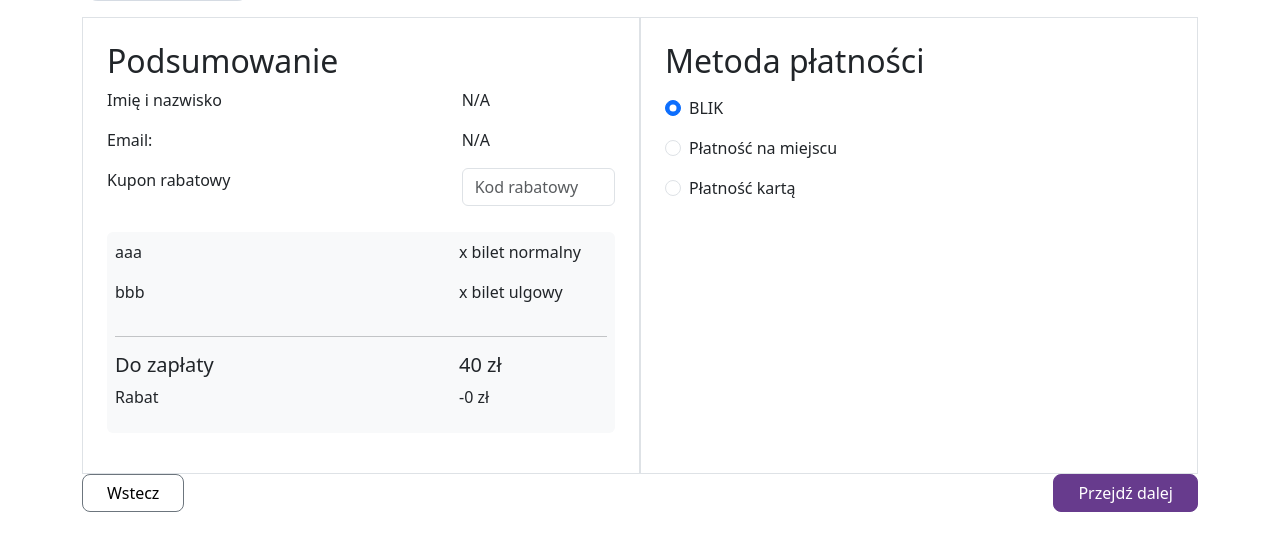
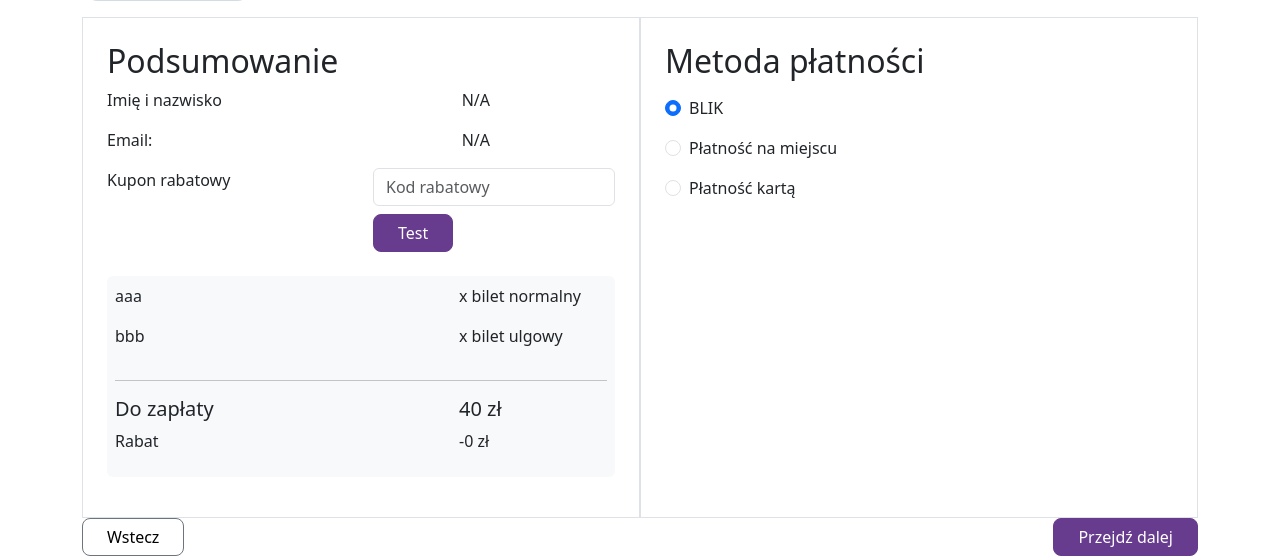
Before and after one commit to Rinkazuuka/Movie-Ticket-Sales-System, a Flask app: page /showing/1/personal/payment in a window 1280 px wide. Shown: the part 241-800 px from the top of the page. Run offline with Flask 3, Linux system fonts and the light colour scheme; tables that the repository leaves empty hold one stand-in row (values such as "Sample post"); grey boxes marked "Sample" are stand-in pictures; some libraries are stand-ins or nearby versions.

Commit message:
Cleaning files

```diff
--- a/app.py
+++ b/app.py
@@ -2,6 +2,7 @@ from flask import Flask, render_template, abort
 from database import db, Movie, Showing
 from datetime import date, datetime
 from collections import defaultdict
+from flask import jsonify
 from flask import Flask, render_template, request, redirect, url_for, session
 
 app = Flask(__name__)
@@ -74,6 +75,11 @@ def payment(showing_id):
     email = session.get("email", "N/A")
     return render_template("payment.html", showing=showing, username=username, email=email)
 
+@app.route("/showing/<showing_id>/personal/payment/summary")
+def summary(showing_id):
+    showing = Showing.query.filter_by(showing_id=showing_id).first()
+    return render_template("summary.html", showing=showing)
+
 
 @app.errorhandler(404)
 def page_not_found(e):
--- a/templates/payment.html
+++ b/templates/payment.html
@@ -28,15 +28,18 @@
               </div>
 
               <div class="row justify-content-between mb-4">
-                <div class="col-4">
+                <div class="col">
                   <p>Kupon rabatowy</p>
                 </div>
-                <div class="col-4">
-                  <form>
-                    <div class="form">
-                      <input type="text" class="form-control" id="discount-code" aria-describedby="Discount" placeholder="Kod rabatowy">
-                    </div>
+                <div class="col">
+
+                  <form class="form-inline">
+                      <div class="form-group">
+                        <input type="text" class="form-control mb-2" id="user-discount-code"name="user-discount-code" placeholder="Kod rabatowy">
+                        <button type="submit" id="check-coupon" class="btn btn-primary rounded-3 px-4">Test</button>
+                      </div>
                   </form>
+
                 </div>
               </div>
 
@@ -122,5 +125,8 @@
     </div>
 </div>
 
+<script src="{{ url_for('static', filename='js/script.js') }}"></script>
+    <script src="{{ url_for('static', filename='js/timer.js') }}"></script>
+
 
 {% endblock %}
```
Also changed, not shown: database.py (+7 -7 lines), seed.py (+17 -1 lines), templates/summary.html (added, +10 -0 lines), static/js/script.js (line endings or trailing spaces).
